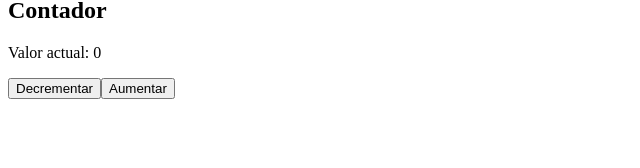
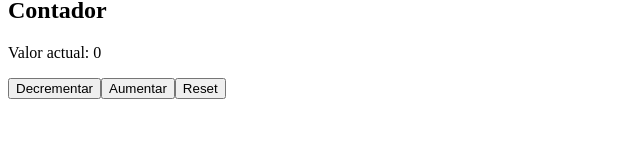
Before and after one commit to SunnySuaSal/mi-primera-app-angular, an Angular app: page / in a window 1280 px wide. Shown: the part 121-289 px from the top of the page, without its empty margins (0-640 px from the left). Built offline with nearby package versions, Linux system fonts and the light colour scheme.

Commit message:
Finishes buttons events and implementatios

```diff
--- a/src/app/app.html
+++ b/src/app/app.html
@@ -9,5 +9,6 @@
 
   <button (click)="decrement()">Decrementar</button>
   <button (click)="increment()">Aumentar</button>
+  <button (click)="reset()">Reset</button>
 
 </section>
--- a/src/app/app.ts
+++ b/src/app/app.ts
@@ -30,5 +30,10 @@ export class App {
     this.counter.update(current => current - 1);
   }
 
+  reset(): void {
+    //como vamos a asignar un valor, aqui si conviene usar set
+    this.counter.set(0);
+  }
+
 
 }
```
